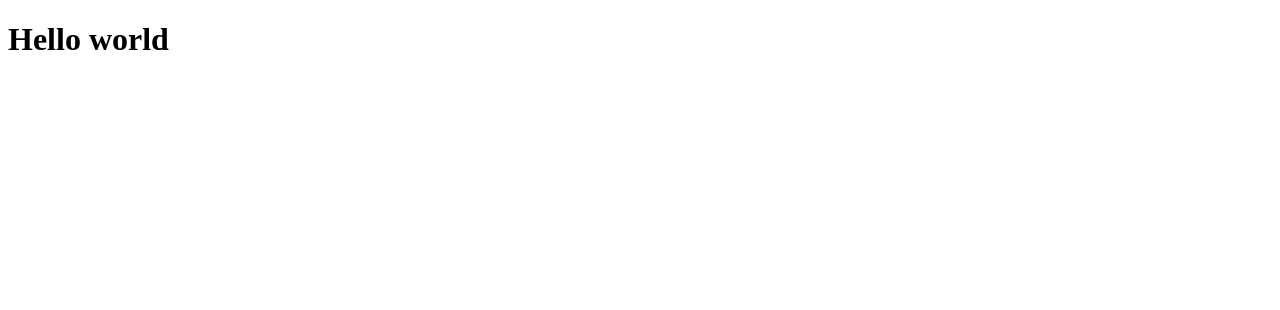
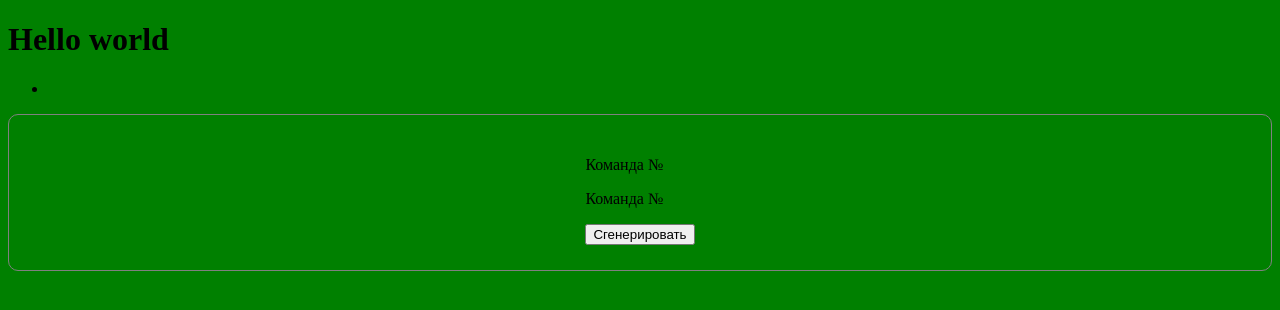
Before and after one commit to Mischenko-Maksym1994/test_tenis, a plain HTML site: page index.html in a window 1280 px wide. Drawn offline with Linux system fonts and the light colour scheme.

Commit message:
add styles

```diff
--- a/CSS/index.css
+++ b/CSS/index.css
@@ -0,0 +1,18 @@
+body {
+    background: green;
+}
+
+.box {
+    display: flex;
+    justify-content: center;
+    flex-direction: column;
+    align-items: center;
+
+
+    width: auto;
+    padding: 25px;
+    height: auto;
+    border: solid 1px gray;
+    border-radius: 10px;
+
+}
--- a/index.html
+++ b/index.html
@@ -5,10 +5,28 @@
     <meta http-equiv="X-UA-Compatible" content="IE=edge">
     <meta name="viewport" content="width=device-width, initial-scale=1.0">
     <title>Document</title>
+    <link rel="stylesheet" href="/CSS/index.css">
 </head>
 <body>
     <h1>Hello world</h1>
 
+    <div class="players_gaming_session">
+        <ul>
+            <li>
+
+            </li>
+        </ul>
+    </div>
+    <div class="box">
+        <div>
+            <p>Команда № <span class="js-firstNumber"></span>
+            </p>
+            <p>Команда № <span class="js-secondNumber"></span>
+            </p>
+            <button class="btn js-btn">Сгенерировать</button>
+        </div>
+    </div>
+
     <script src="/JS/index.js" type="module"></script>
 </body>
 </html>
```
